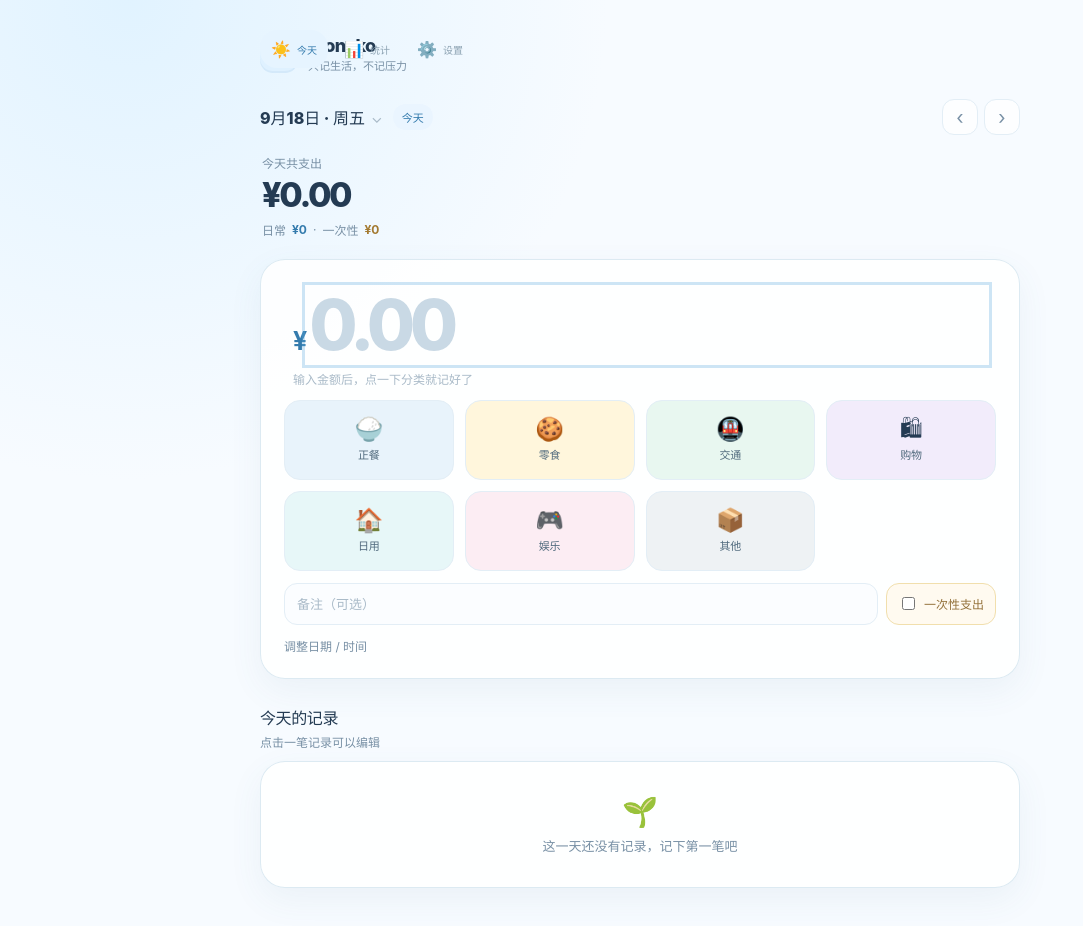
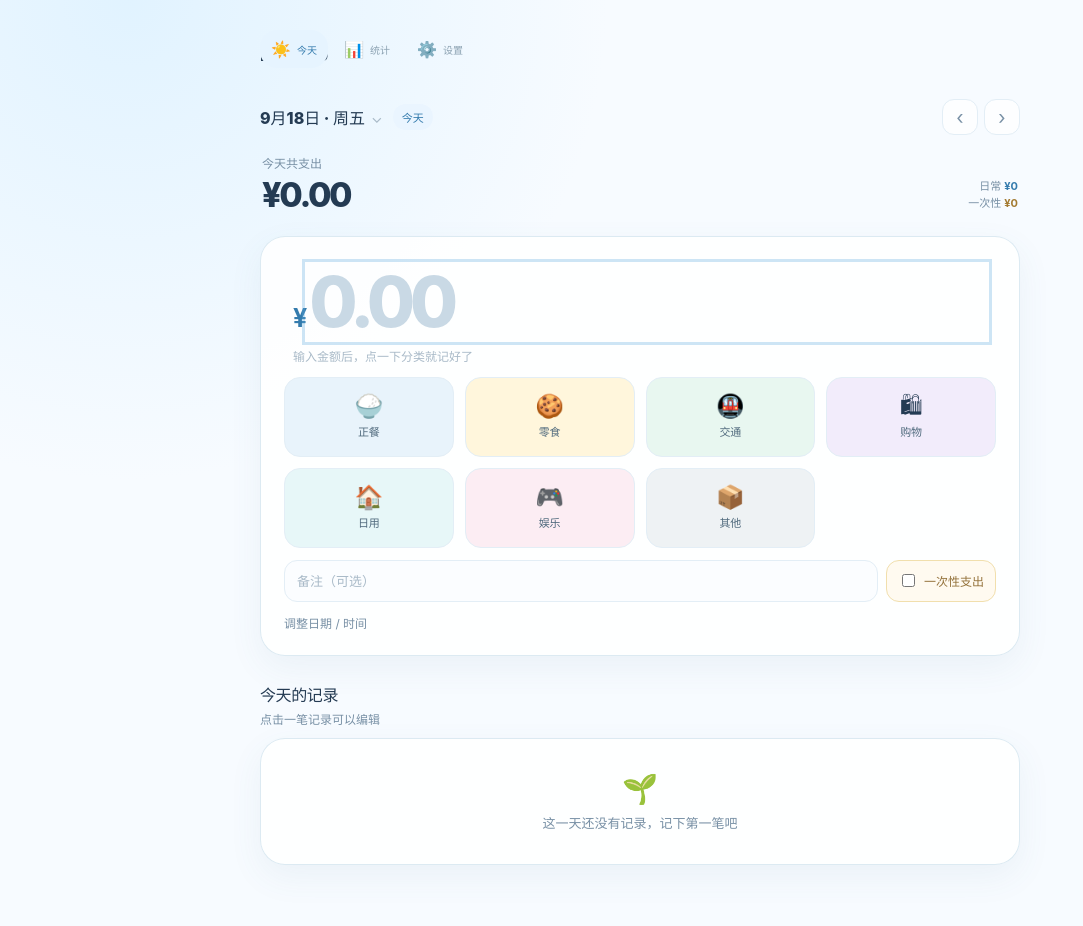
Before and after one commit to lemoeJuice/Moneko, a Vue app: page / in a window 1280 px wide. Shown: the top 926 px of the page, without its empty margins (0-1083 px from the left). Built offline with nearby package versions, Linux system fonts and the light colour scheme.

Commit message:
ui: refine navigation and settings layout

```diff
--- a/src/App.vue
+++ b/src/App.vue
@@ -25,14 +25,7 @@ function openEditor(expense: Expense): void {
   <div class="app-shell">
     <div class="app-content">
       <header class="topbar">
-        <div class="brand">
-          <span class="brand-mark" aria-hidden="true">🐾</span>
-          <div>
-            <div class="brand-name">Moneko</div>
-            <div class="brand-caption">只记生活，不记压力</div>
-          </div>
-        </div>
-        <span v-if="expenseStore.isLoading" class="loading-caption">正在打开本地账本…</span>
+        <div class="brand-name">Moneko</div>
       </header>
 
       <main>
@@ -51,7 +44,3 @@ function openEditor(expense: Expense): void {
     />
   </div>
 </template>
-
-<style scoped>
-.loading-caption { color: var(--muted); font-size: 11px; }
-</style>
--- a/src/style.css
+++ b/src/style.css
@@ -49,30 +49,11 @@ button:focus-visible, input:focus-visible, textarea:focus-visible {
 .topbar {
   display: flex;
   align-items: center;
-  justify-content: space-between;
   min-height: 48px;
   margin-bottom: 16px;
 }
 
-.brand {
-  display: flex;
-  align-items: center;
-  gap: 10px;
-}
-
-.brand-mark {
-  display: grid;
-  width: 38px;
-  height: 38px;
-  place-items: center;
-  border-radius: 13px;
-  background: #dff1ff;
-  box-shadow: inset 0 -2px 0 rgba(78, 144, 192, .08);
-  font-size: 21px;
-}
-
 .brand-name { font-size: 18px; font-weight: 800; letter-spacing: -.04em; }
-.brand-caption { margin-top: 1px; color: var(--muted); font-size: 11px; }
 
 .page-heading { margin: 0; font-size: clamp(25px, 7vw, 34px); letter-spacing: -.055em; line-height: 1.1; }
 .page-kicker { margin: 0 0 8px; color: var(--blue-deep); font-size: 12px; font-weight: 800; letter-spacing: .08em; }
@@ -235,10 +216,8 @@ button:focus-visible, input:focus-visible, textarea:focus-visible {
 .primary-button:hover { background: var(--blue-deep); }
 .secondary-button { min-height: 38px; padding: 0 14px; border: 1px solid var(--line); border-radius: 11px; background: #fff; color: var(--blue-deep); font-size: 12px; font-weight: 800; }
 .danger-button { min-height: 38px; padding: 0 14px; border: 1px solid #f2dada; border-radius: 11px; background: #fff7f7; color: var(--danger); font-size: 12px; font-weight: 800; }
-.settings-note { margin-top: 17px; color: var(--muted); font-size: 11px; line-height: 1.6; }
 .file-input { display: none; }
 .status-message { margin-top: 10px; color: var(--blue-deep); font-size: 12px; }
-.version-line { margin: 27px 0 0; color: #b3c1ca; font-size: 11px; text-align: center; }
 
 .toast { position: fixed; z-index: 20; right: 16px; bottom: calc(87px + env(safe-area-inset-bottom)); left: 16px; display: flex; align-items: center; justify-content: space-between; gap: 12px; width: min(calc(100% - 32px), 420px); margin: auto; padding: 12px 14px; border: 1px solid #cfe5f3; border-radius: 15px; background: #fff; box-shadow: 0 10px 30px rgba(54, 94, 120, .15); color: var(--ink); font-size: 12px; font-weight: 700; }
 .toast button { padding: 5px 8px; border: 0; border-radius: 8px; background: var(--blue-soft); color: var(--blue-deep); font-size: 12px; font-weight: 800; }
--- a/src/views/HomeView.vue
+++ b/src/views/HomeView.vue
@@ -57,12 +57,13 @@ onBeforeUnmount(() => {
     </div>
 
     <section class="day-summary">
-      <p class="day-summary-label">{{ isToday(selectedDate) ? '今天' : '这一天' }}共支出</p>
-      <p class="day-summary-total">{{ formatMoney(dayTotal, true) }}</p>
+      <div class="day-summary-main">
+        <p class="day-summary-label">{{ isToday(selectedDate) ? '今天' : '这一天' }}共支出</p>
+        <p class="day-summary-total">{{ formatMoney(dayTotal, true) }}</p>
+      </div>
       <p class="day-summary-split">
-        日常 <strong>{{ formatMoney(regularTotal) }}</strong>
-        <span>·</span>
-        一次性 <strong class="one-off-text">{{ formatMoney(oneOffTotal) }}</strong>
+        <span>日常 <strong>{{ formatMoney(regularTotal) }}</strong></span>
+        <span>一次性 <strong class="one-off-text">{{ formatMoney(oneOffTotal) }}</strong></span>
       </p>
     </section>
 
@@ -92,10 +93,11 @@ onBeforeUnmount(() => {
 .date-picker-label { position: relative; display: inline-flex; align-items: center; gap: 0; cursor: pointer; }
 .date-picker-label::after { content: '⌄'; margin-left: 6px; color: var(--faint); font-size: 15px; }
 .date-picker-input { position: absolute; inset: 0; width: 100%; cursor: pointer; opacity: 0; }
-.day-summary { padding: 7px 2px 21px; }
+.day-summary { display: flex; align-items: end; justify-content: space-between; gap: 16px; padding: 7px 2px 21px; }
+.day-summary-main { min-width: 0; }
 .day-summary-label { margin: 0 0 3px; color: var(--muted); font-size: 12px; font-weight: 700; }
 .day-summary-total { margin: 0; color: var(--ink); font-size: 34px; font-weight: 850; letter-spacing: -.07em; }
-.day-summary-split { display: flex; align-items: center; gap: 6px; margin: 6px 0 0; color: var(--muted); font-size: 12px; }
+.day-summary-split { display: grid; flex: 0 0 auto; gap: 4px; margin: 0 0 4px; color: var(--muted); font-size: 11px; line-height: 1.25; text-align: right; }
 .day-summary-split strong { color: var(--blue-deep); }
 .day-summary-split .one-off-text { color: #a37a31; }
 .toast-enter-active, .toast-leave-active { transition: transform .2s ease, opacity .2s ease; }
--- a/src/views/SettingsView.vue
+++ b/src/views/SettingsView.vue
@@ -7,6 +7,7 @@ const expenseStore = useExpenseStore()
 const fileInput = ref<HTMLInputElement>()
 const statusMessage = ref('')
 const isError = ref(false)
+const updateMessage = ref('')
 
 function download(content: BlobPart, filename: string, type: string): void {
   const url = URL.createObjectURL(new Blob([content], { type }))
@@ -58,15 +59,17 @@ function setStatus(message: string, error: boolean): void {
     if (statusMessage.value === message) statusMessage.value = ''
   }, 3500)
 }
+
+function checkForUpdates(): void {
+  updateMessage.value = '当前已是最新版本 v0.1'
+  window.setTimeout(() => {
+    updateMessage.value = ''
+  }, 3500)
+}
 </script>
 
 <template>
   <div>
-    <div class="page-intro">
-      <p class="page-kicker">数据只在你的设备上</p>
-      <h1 class="page-heading">设置</h1>
-    </div>
-
     <div class="settings-list">
       <section class="card setting-card">
         <div class="setting-card-header">
@@ -106,14 +109,34 @@ function setStatus(message: string, error: boolean): void {
           </div>
         </div>
       </section>
+
+      <section class="card setting-card account-note-card">
+        <div class="setting-card-header">
+          <span class="setting-icon" aria-hidden="true">💡</span>
+          <div class="setting-copy">
+            <p class="account-note-text">没有账号，也没有后台。请定期导出 JSON 备份，避免清理浏览器数据时丢失记录。</p>
+          </div>
+        </div>
+      </section>
+
+      <section class="card setting-card version-card">
+        <div class="setting-card-header">
+          <span class="setting-icon" aria-hidden="true">ⓘ</span>
+          <div class="setting-copy">
+            <h2 class="setting-title">版本</h2>
+            <p class="setting-description">当前版本 v0.1</p>
+          </div>
+          <button class="secondary-button version-action" type="button" @click="checkForUpdates">检查更新</button>
+        </div>
+        <p v-if="updateMessage" class="status-message">{{ updateMessage }}</p>
+      </section>
     </div>
 
-    <p class="settings-note">没有账号，也没有后台。请定期导出 JSON 备份，避免清理浏览器数据时丢失记录。</p>
-    <p class="version-line">Moneko v0.1 · 只记录支出</p>
   </div>
 </template>
 
 <style scoped>
-.page-intro { padding-top: 6px; }
 .status-error { color: var(--danger); }
+.account-note-text { margin: 0; color: var(--muted); font-size: 11px; line-height: 1.6; }
+.version-action { flex: 0 0 auto; }
 </style>
--- a/src/views/StatsView.vue
+++ b/src/views/StatsView.vue
@@ -110,11 +110,6 @@ function chartTick(ratio: number): string {
 
 <template>
   <div>
-    <div class="page-intro">
-      <p class="page-kicker">看见生活的节奏</p>
-      <h1 class="page-heading">支出统计</h1>
-    </div>
-
     <div class="stats-toolbar" role="tablist" aria-label="统计时间范围">
       <button v-for="days in rangeOptions" :key="days" class="range-button" :class="{ active: rangeDays === days }" type="button" @click="rangeDays = days">
         最近 {{ days }} 天
@@ -217,7 +212,6 @@ function chartTick(ratio: number): string {
 </template>
 
 <style scoped>
-.page-intro { padding-top: 6px; }
 .one-off-row { width: 100%; border: 0; background: transparent; text-align: left; }
 .one-off-row:hover { background: #fffdf7; }
 </style>
```
